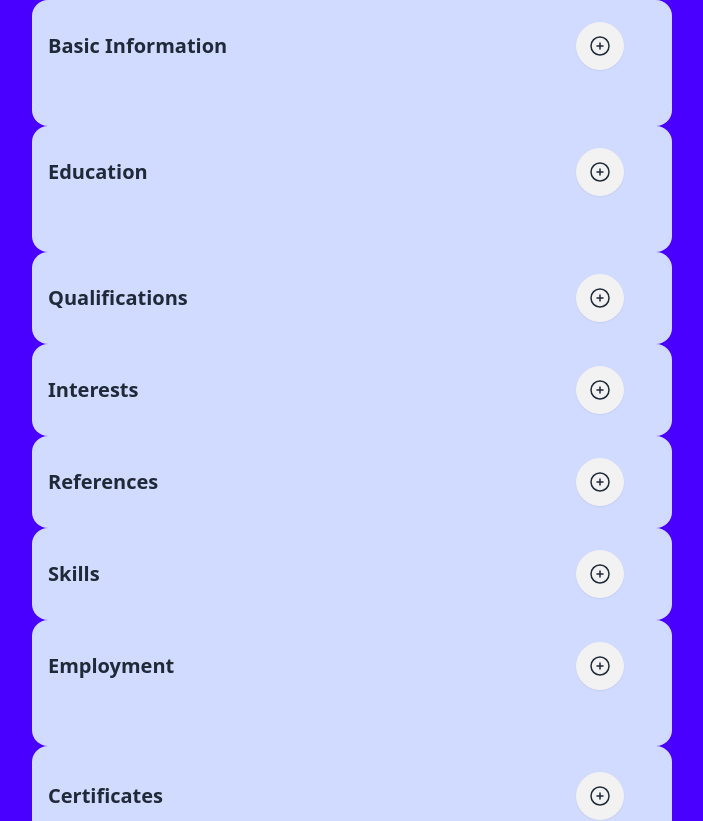
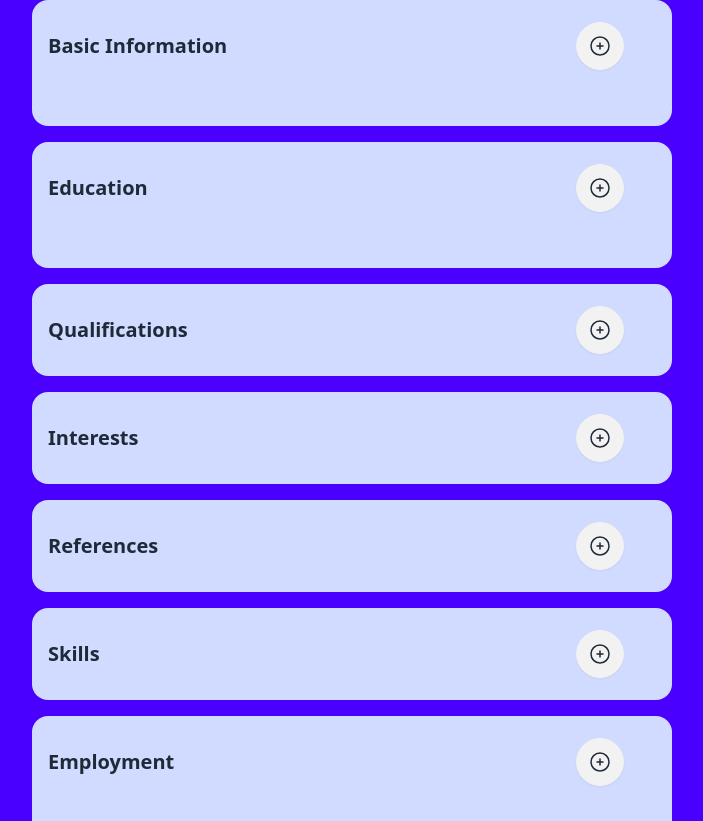
Before and after one commit to Ja-Uyoma/CV-Application, a React (Vite) app: page / in a window 1280 px wide. Shown: the top 821 px of the page, without its empty margins (288-991 px from the left). Built offline with nearby package versions, Linux system fonts and the light colour scheme.

Commit message:
refactor: add a gap between ResumeBuilder component's children

```diff
--- a/src/components/ResumeBuilder.tsx
+++ b/src/components/ResumeBuilder.tsx
@@ -6,7 +6,7 @@ import { Employment } from "./Employment.tsx";
 
 export const ResumeBuilder = () => {
   return (
-    <div className="w-1/2 m-auto">
+    <div className="w-1/2 m-auto flex flex-col gap-4">
       <BasicInformation />
       <Education />
       <Pane sectionName={"Qualifications"} />
```
